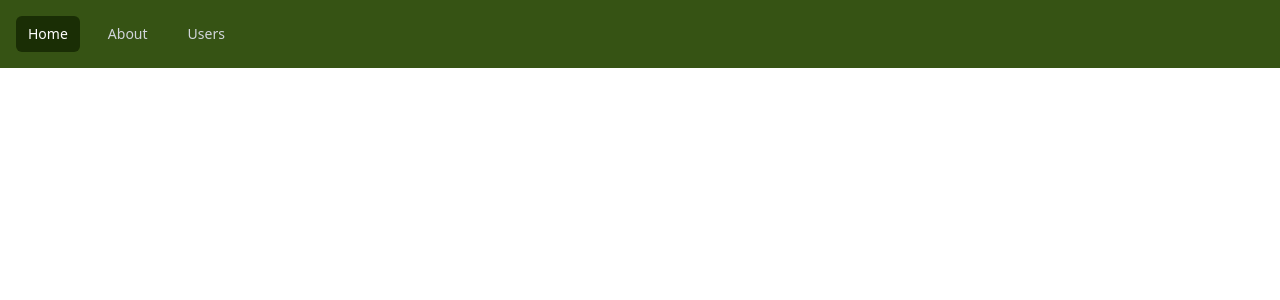
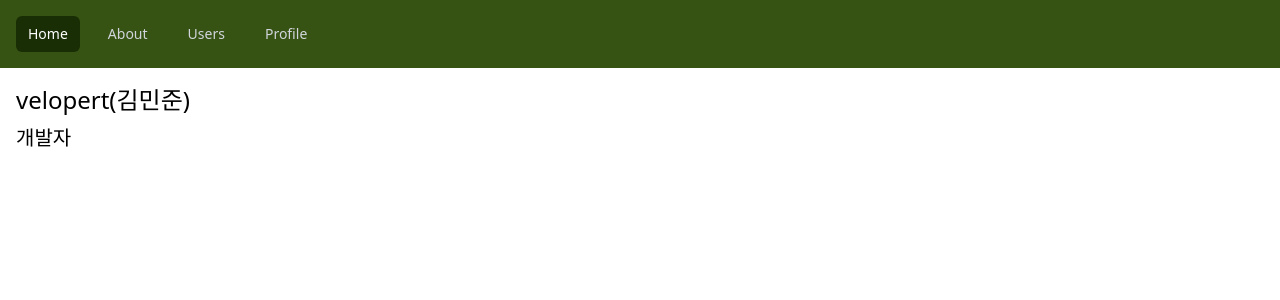
Before and after one commit to Damdadira/router-tutorial, a React (Vite) app: page /profiles in a window 1280 px wide. Before the commit this address had no page. Shown: the top 300 px of the page. Built offline with nearby package versions, Linux system fonts and the light colour scheme.

Commit message:
profile 추가

```diff
--- a/package.json
+++ b/package.json
@@ -12,6 +12,7 @@
   "dependencies": {
     "@headlessui/react": "^2.1.3",
     "@heroicons/react": "^2.1.5",
+    "qs": "^6.13.0",
     "react": "^18.3.1",
     "react-dom": "^18.3.1",
     "react-router-dom": "^6.26.1"
--- a/src/App.jsx
+++ b/src/App.jsx
@@ -1,15 +1,15 @@
 import { useState } from 'react';
 import { BrowserRouter as Router, Routes, Route, Link } from 'react-router-dom';
-import TailWind from './Tailwind';
 import Home from './Home';
 import About from './About';
 import Users from './Users';
-import { FlagIcon } from '@heroicons/react/24/outline';
+import Profile from './Profile';
 
 const initialNavigation  = [
   { name: 'Home', href: '/', current: true },
   { name: 'About', href: '/about', current: false },
   { name: 'Users', href: '/users', current: false },
+  { name: 'Profile', href: '/profiles', current: false },
 ];
 
 function classNames(...classes) {
@@ -35,7 +35,6 @@ function App() {
         <ul className="flex space-x-4" >
           {navigation.map((item) => (
             <li
-              // onClick={()=> console.log("e")}
               onClick={() => onClick(item)}
               key={item.name}
               href={item.href}
@@ -53,8 +52,9 @@ function App() {
         </ul>
       </div>
       <Routes>
+        <Route path="/profiles" element={<Profile username='velopert'/>}></Route>
+        <Route path="/users" element={<Users />}></Route>
         <Route path="/about" element={<About />}></Route>
-        <Route path="/users" element={<Users />}></Route>
         <Route path="/" element={<Home />}></Route>
       </Routes>
     </Router>
--- /dev/null
+++ b/src/Profile.jsx
@@ -0,0 +1,27 @@
+import React from 'react';
+
+const profileData = {
+  velopert: {
+    name: '김민준',
+    description: '개발자'
+  },
+  gildong: {
+    name: '홍길동',
+    description: '전래동화 주인공'
+  }
+}
+
+const Profile = ({ username }) => {
+  const profile = profileData[username];
+  if(!profile){
+    return <div>존재하지 않는 유저입니다.</div>
+  }
+  return (
+    <div className='p-4'>
+      <h3 className='text-2xl'>{username}({profile.name})</h3>
+      <p className='pt-2 text-xl'>{profile.description}</p>
+    </div>
+  )
+};
+
+export default Profile;
--- a/src/Users.jsx
+++ b/src/Users.jsx
@@ -1,5 +1,4 @@
 import React from 'react';
-import { redirect } from 'react-router-dom';
 
 export default function Users() {
   return (
```
Also changed, not shown: 1 other file (tests, documents, lock files or other folders).
